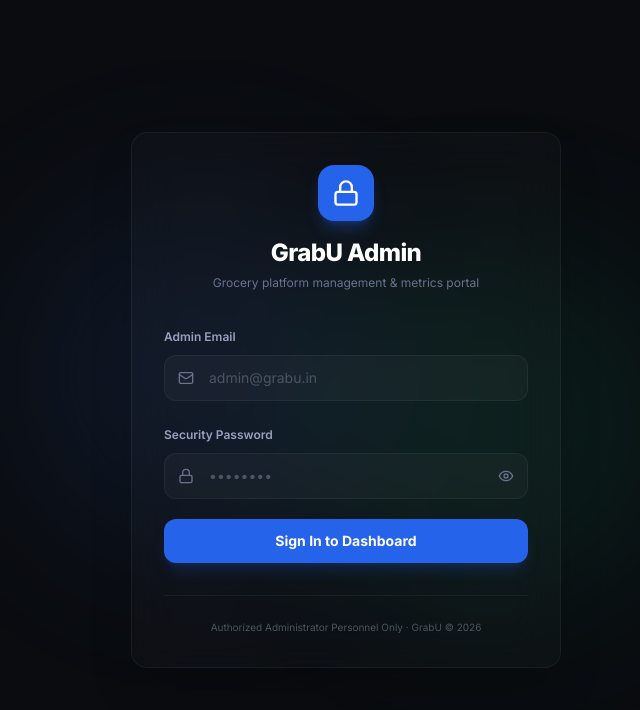
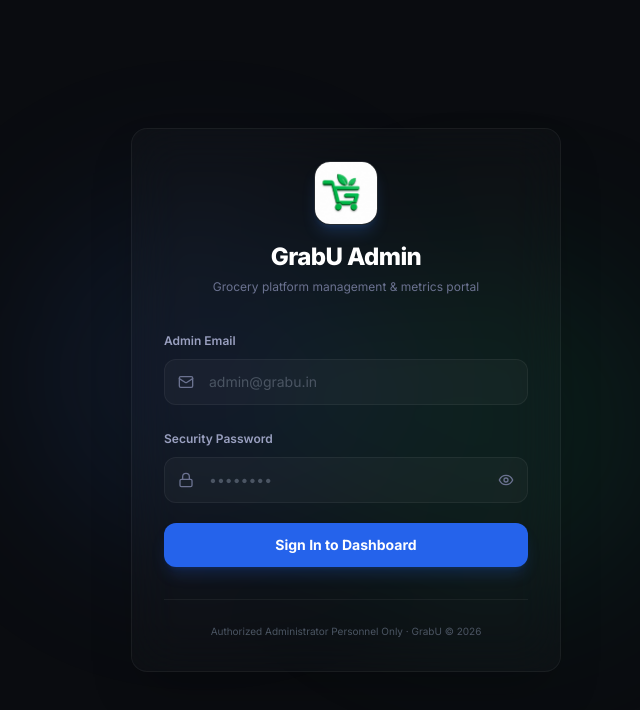
Before and after one commit to nandakishorem05/GrabU-Admin, a Next.js app: page /login in a window 1280 px wide. Shown: the top 710 px of the page, without its empty margins (294-934 px from the left). Built offline with nearby package versions, Linux system fonts and the light colour scheme; no server answers.

Commit message:
feat: integrate app logo into login page and sidebar

```diff
--- a/src/app/login/page.tsx
+++ b/src/app/login/page.tsx
@@ -37,8 +37,12 @@ export default function LoginPage() {
       <div className="relative w-full max-w-[430px] rounded-2xl border border-white/5 bg-white/[0.02] p-8 shadow-2xl backdrop-blur-xl">
         {/* Header Logo & Branding */}
         <div className="mb-8 text-center">
-          <div className="mx-auto mb-4 flex h-14 w-14 items-center justify-center rounded-2xl bg-blue-600 shadow-lg shadow-blue-600/30">
-            <Lock className="h-7 w-7 text-white" />
+          <div className="mx-auto mb-4 flex h-16 w-16 items-center justify-center rounded-2xl overflow-hidden shadow-lg shadow-blue-500/20 border border-white/10">
+            <img
+              src="/logo.jpeg"
+              alt="GrabU Logo"
+              className="h-full w-full object-cover"
+            />
           </div>
           <h2 className="text-2xl font-extrabold tracking-tight text-white">GrabU Admin</h2>
           <p className="mt-1.5 text-xs text-[#6b7290]">
--- a/src/components/layout/Sidebar.tsx
+++ b/src/components/layout/Sidebar.tsx
@@ -43,9 +43,11 @@ export function Sidebar() {
     >
       {/* Logo */}
       <div className="flex items-center gap-3 px-4 py-5 border-b border-[#2e3454]">
-        <div className="w-8 h-8 rounded-lg bg-gradient-to-br from-blue-500 to-purple-600 flex items-center justify-center font-bold text-sm text-white flex-shrink-0">
-          GU
-        </div>
+        <img
+          src="/logo.jpeg"
+          alt="GrabU Logo"
+          className="w-8 h-8 rounded-lg object-cover flex-shrink-0 border border-[#2e3454]"
+        />
         <AnimatePresence>
           {sidebarOpen && (
             <motion.div
```
Also changed, not shown: App logo.jpeg (added), public/logo.jpeg (added).
